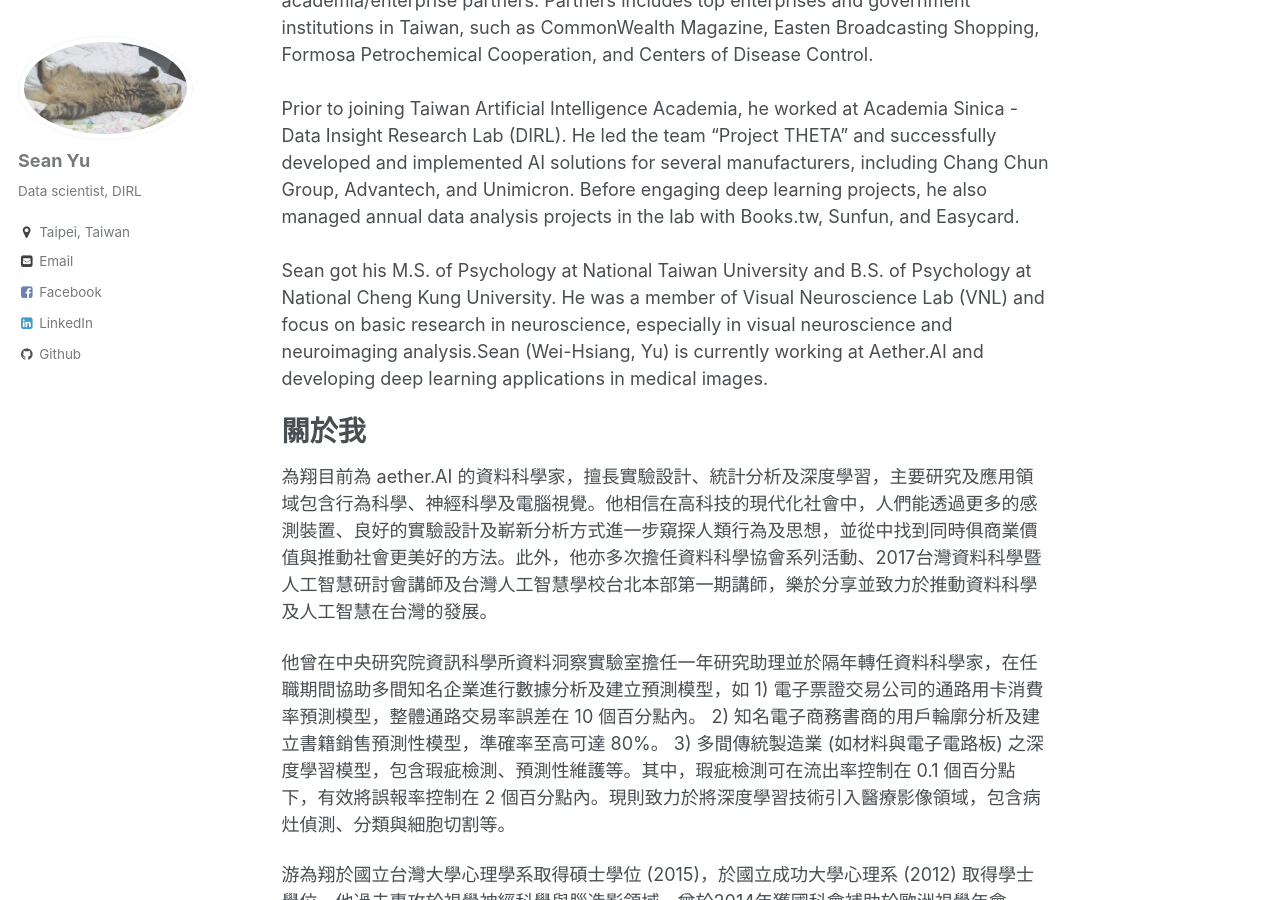
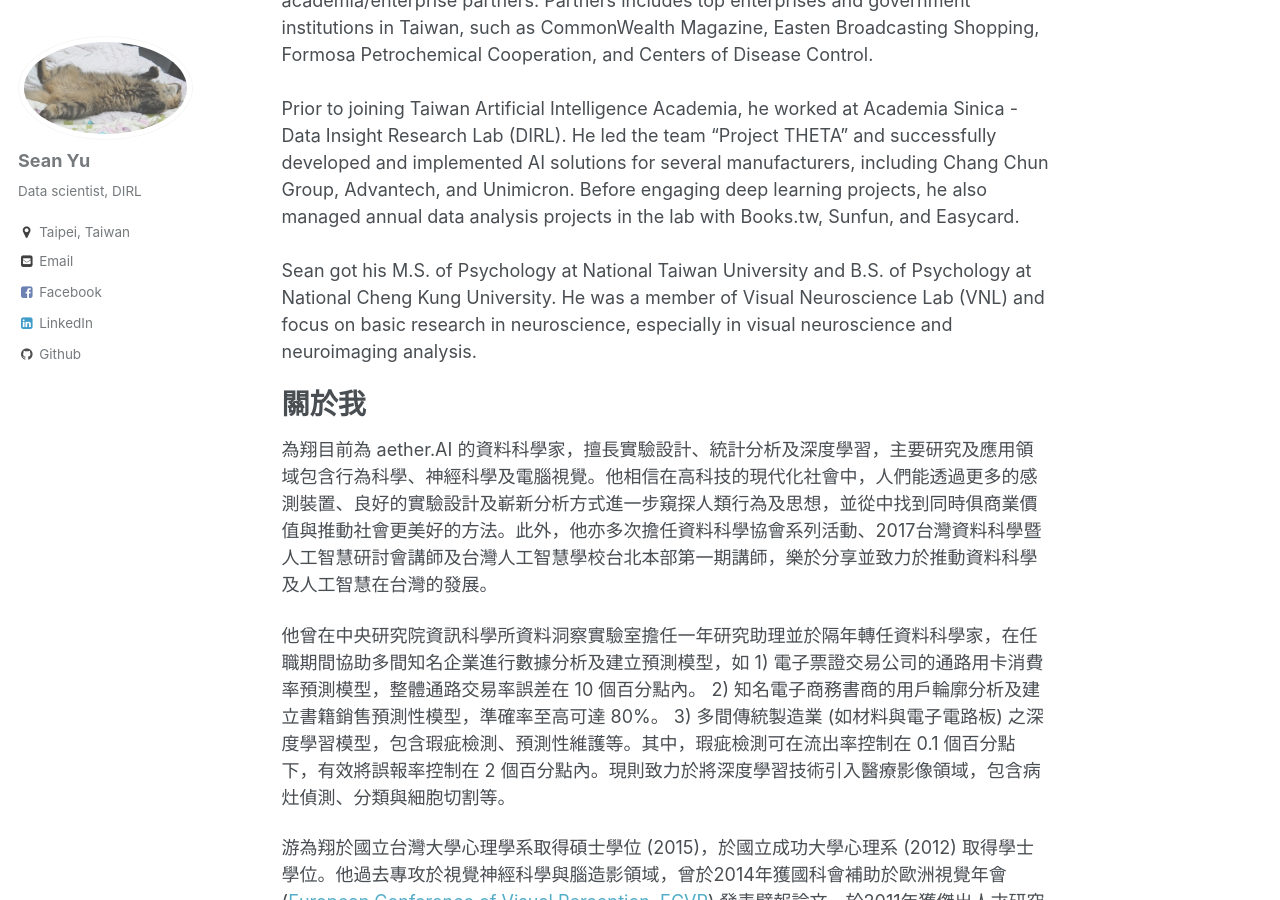
Before and after one commit to vashineyu/vashineyu.github.io, a Jekyll site: the page built from _pages/about.md, in a window 1280 px wide and 900 px high, scrolled down 651 px. Built offline with Jekyll 4.4.1, drawn with Linux system fonts in a browser that asks for light colours.

Commit message:
Update about.md

```diff
--- a/_pages/about.md
+++ b/_pages/about.md
@@ -22,7 +22,7 @@ Before joining aether.AI, he worked at Taiwan Artificial Intelligence Academia a
 <br>
 Prior to joining Taiwan Artificial Intelligence Academia, he worked at Academia Sinica - Data Insight Research Lab (DIRL). He led the team "Project THETA" and successfully developed and implemented AI solutions for several manufacturers, including Chang Chun Group, Advantech, and Unimicron. Before engaging deep learning projects, he also managed annual data analysis projects in the lab with Books.tw, Sunfun, and Easycard. <br>
 <br>
-Sean got his M.S. of Psychology at National Taiwan University and B.S. of Psychology at National Cheng Kung University. He was a member of Visual Neuroscience Lab (VNL) and focus on basic research in neuroscience, especially in visual neuroscience and neuroimaging analysis.Sean (Wei-Hsiang, Yu) is currently working at Aether.AI and developing deep learning applications in medical images.
+Sean got his M.S. of Psychology at National Taiwan University and B.S. of Psychology at National Cheng Kung University. He was a member of Visual Neuroscience Lab (VNL) and focus on basic research in neuroscience, especially in visual neuroscience and neuroimaging analysis.
 
 關於我
 =====
```
